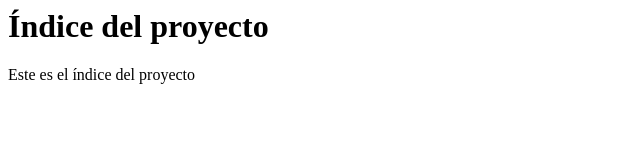
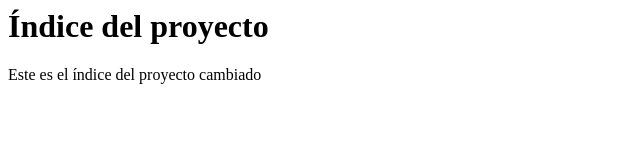
Before and after one commit to luistermi/PruebaComandosGit, a plain HTML site: page index.html in a window 1280 px wide. Shown: the full height of the page, 0-640 px from the left. Drawn offline with Linux system fonts and the light colour scheme.

Commit message:
Modificación index

```diff
--- a/index.html
+++ b/index.html
@@ -1,2 +1,2 @@
 <h1>Índice del proyecto</h1>
-<p>Este es el índice del proyecto</p>
+<p>Este es el índice del proyecto cambiado</p>
```
